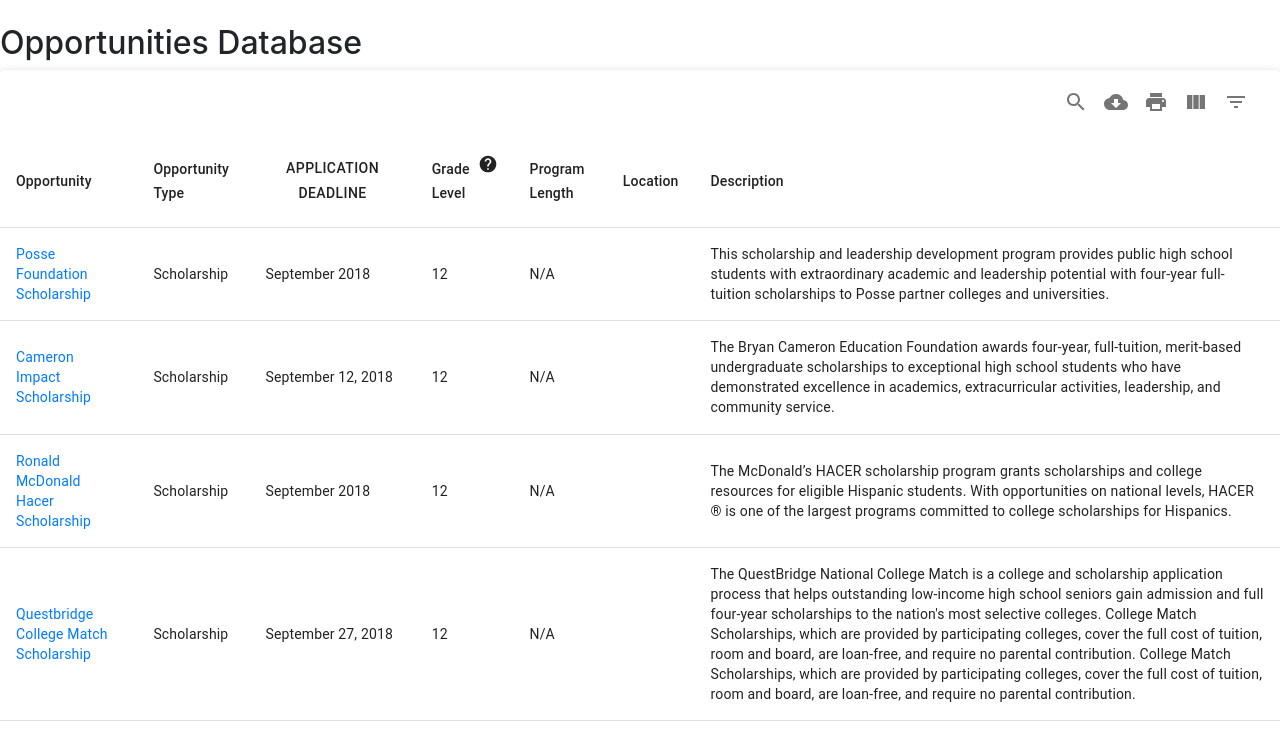
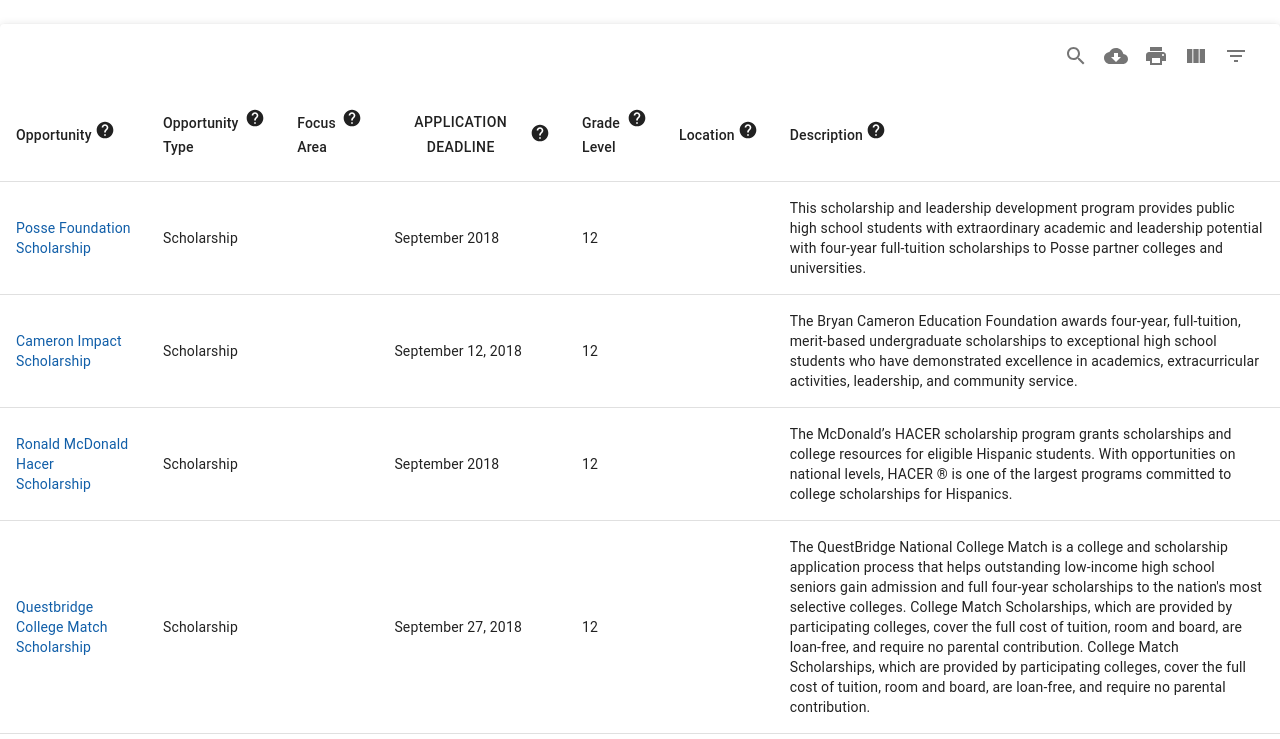
Before and after one commit to creatorscircleorg/database, a React (Create React App) app: page / in a window 1280 px wide. Shown: the top 739 px of the page. Built offline with nearby package versions, Linux system fonts and the light colour scheme.

Commit message:
add focus areas filter
also changed color of links, added hover-over descriptions for columns, changed rowsPerPageOptions, and removed "opportunities database" header

```diff
--- a/src/App.css
+++ b/src/App.css
@@ -15,7 +15,11 @@
 }
 
 .App-link {
-  color: #61dafb;
+  color: #105EA8;
+}
+
+a {
+  color: #105EA8;
 }
 
 @keyframes App-logo-spin {
--- a/src/App.js
+++ b/src/App.js
@@ -6,28 +6,46 @@
 import './App.css';
 import { isLabeledStatement } from '@babel/types';
 
+const location_names = ["Alabama", "Alaska", "Arizona", "Arkansas", "California", "Colorado", "Connecticut",
+"Delaware", "Florida", "Georgia", "Hawaii", "Idaho", "Illinois", "Indiana", "Iowa", "Kansas",
+"Kentucky", "Louisiana", "Maine", "Maryland", "Massachusetts", "Michigan", "Minnesota", "Mississippi",
+"Missouri", "Montana", "Nebraska", "Nevada", "New Hampshire", "New Jersey", "New Mexico", "New York",
+"North Carolina", "North Dakota", "Ohio", "Oklahoma", "Oregon", "Pennsylvania", "Rhode Island", "South Carolina",
+"South Dakota", "Tennessee", "Texas", "Utah", "Vermont", "Virginia", "Washington", "Washington D.C.",
+"West Virginia", "Wisconsin", "Wyoming", "USA", "International"];
+
+let focus_areas_list = [];
+
+/*
+function find_focus_areas(data) {
+    for (let i = 0; i < data.length; i++) {
+        let cur = data[i].focus_area; //unabridged list of focus areas
+        let cur_array = cur.split(", "); //converted into array of focus areas
+        for (let j = 0; j < cur_array.length; j++) {
+            let cur_item = cur_array[j]; //individual focus area within cur_array
+            if (!focus_areas_list.includes(cur_item)) {
+                focus_areas_list.push(cur_item);
+            }
+        }
+    }
+}
+*/
+
 class App extends React.Component {
     getMuiTheme = () => createMuiTheme({
         overrides: {
             MuiButtonBase: {
                 root: {
-                    //backgroundColor: "#FF0000"
+                    //backgroundColor: "#105EA8"
                 }
             }
         }
     })
 
-
   render() {
     const data = require('./datafile.json');
 
-    const location_names = ["Alabama", "Alaska", "Arizona", "Arkansas", "California", "Colorado", "Connecticut",
-    "Delaware", "Florida", "Georgia", "Hawaii", "Idaho", "Illinois", "Indiana", "Iowa", "Kansas",
-    "Kentucky", "Louisiana", "Maine", "Maryland", "Massachusetts", "Michigan", "Minnesota", "Mississippi",
-    "Missouri", "Montana", "Nebraska", "Nevada", "New Hampshire", "New Jersey", "New Mexico", "New York",
-    "North Carolina", "North Dakota", "Ohio", "Oklahoma", "Oregon", "Pennsylvania", "Rhode Island", "South Carolina",
-    "South Dakota", "Tennessee", "Texas", "Utah", "Vermont", "Virginia", "Washington", "Washington D.C.",
-    "West Virginia", "Wisconsin", "Wyoming", "USA", "International"];
+    //find_focus_areas(data);
 
     const columns = [
         {
@@ -36,6 +54,7 @@
             options: {
                 filter: false,
                 sort: false,
+                hint: "Program name and hyperlink",
                 customBodyRender: (value, tableMeta, updateValue) => {
                     let opp_link;
                     for (let index = 0; index < data.length; index++) {
@@ -56,7 +75,30 @@
             label: "Opportunity Type",
             options: {
                 filter: false,
-                sort: false
+                sort: false,
+                hint: "Programmatic format of opportunity"
+            }
+        },
+        {
+            name: "focus_area",
+            label: "Focus Area",
+            options: {
+                filter: true,
+                sort: false,
+                filterOptions: {
+                    names: focus_areas_list,
+                    logic(focus_areas, filter) {
+                        let focus_areas_array = focus_areas.split(", ");
+                        for (let i = 0; i < focus_areas_array.length; i++) {
+                            let item = focus_areas_array[i];
+                            if (item.equals(filter)) {
+                                return false;
+                            }
+                        }
+                        return true;
+                    }
+                },
+                hint: "Issue area through which a program hopes to create impact"
             }
         },
         {
@@ -64,7 +106,8 @@
             label: "Application Deadline",
             options: {
                 filter: false,
-                sort: true
+                sort: true,
+                hint: "Date applications are due"
             }
         },
         {
@@ -86,15 +129,7 @@
                     }
                 },
                 filterType: "multiselect",
-                hint: "Grade levels this opportunity is open to"
-            }
-        },
-        {
-            name: "program_dates",
-            label: "Program Length",
-            options: {
-                filter: false,
-                sort: false
+                hint: "Grade level to which this opportunity is open"
             }
         },
         {
@@ -104,6 +139,7 @@
                 filter: true,
                 filterType: "multiselect",
                 sort: false,
+                hint: "Geographic region in which program is based",
                 filterOptions: {
                     names: location_names,
                     logic(location, filter) {
@@ -141,7 +177,8 @@
             label: "Description",
             options: {
                 filter: false,
-                sort: false
+                sort: false,
+                hint: "Summary of opportunity"
             }
         },
     ];
@@ -149,7 +186,7 @@
     const options = {
         filterType: 'dropdown',
         selectableRows: 'none',
-        rowsPerPageOptions: [10, 20, 30, 40, 50],
+        rowsPerPageOptions: [5, 10, 15, 25],
         isRowSelectable: (dataIndex) => {
             return false;
         },
@@ -161,7 +198,6 @@
     return (
         <div>
             <br />
-            <h2>Opportunities Database</h2>
             <MuiThemeProvider theme={this.getMuiTheme()}>
                 <MUIDataTable
                     data={data}
```
